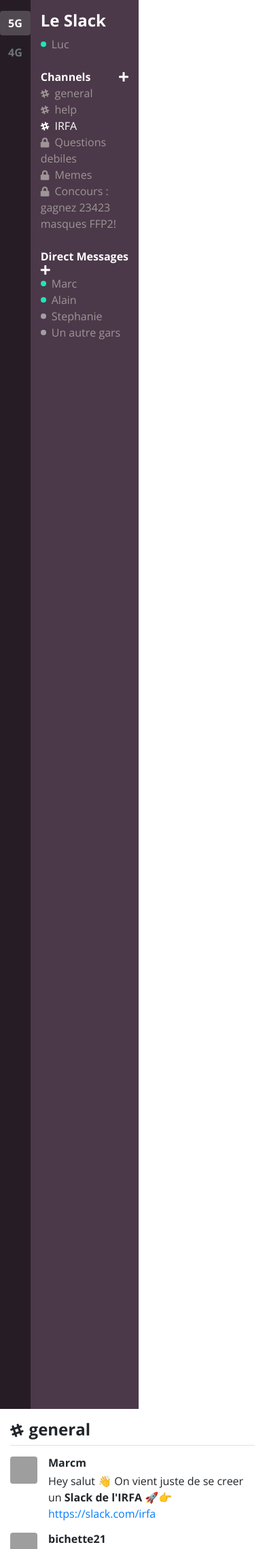
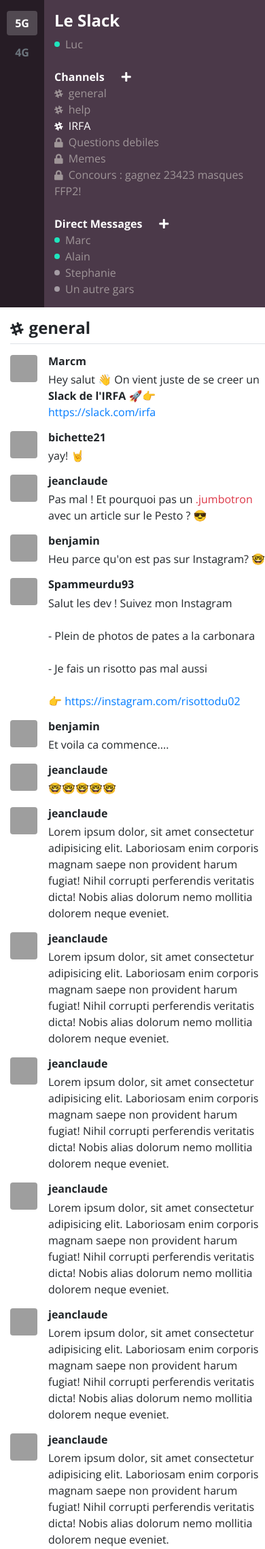
Before and after one commit to MushkyQT/Exercises-IRFA, a PHP site: page / in a window 390 px wide. Shown: the top 2278 px of the page at 68% size. Run offline with PHP 8.4, Linux system fonts and the light colour scheme; some libraries are stand-ins or nearby versions; grey boxes are pictures that could not be loaded.

Commit message:
Responsive (hopefully) now.

```diff
--- a/Pierre/09-08-20_2/css/style.css
+++ b/Pierre/09-08-20_2/css/style.css
@@ -1,22 +1,48 @@
 @import url("https://fonts.googleapis.com/css?family=Open+Sans:400,700,800");
 #fullscreen {
-    height: 100vh;
     font-family: "Open Sans", sans-serif;
 }
 
 #serverBar {
-    height: 100vh;
     background-color: #261c25;
-    max-width: 80px;
 }
+
 #chanBar {
-    height: 100vh;
     background-color: #4b3949;
-    max-width: 193px;
 }
+
 #chat {
-    height: 100vh;
     background-color: #ffffff;
+}
+
+@media only screen and (min-width: 768px) {
+    #serverBar {
+        height: 100vh;
+        max-width: 80px;
+    }
+
+    #chanBar {
+        height: 100vh;
+        max-width: 193px;
+    }
+
+    #chat {
+        height: 100vh;
+    }
+}
+
+@media only screen and (max-width: 768px) {
+    #chanBar {
+        padding-bottom: 15px;
+    }
+
+    #chat {
+        padding-right: 0;
+    }
+
+    .fa-plus {
+        margin-left: 25px;
+    }
 }
 
 .slackGray {
--- a/Pierre/09-08-20_2/index.html
+++ b/Pierre/09-08-20_2/index.html
@@ -23,8 +23,8 @@
     </head>
     <body>
         <div class="container-fluid" id="fullscreen">
-            <div class="row h-100">
-                <div class="col-1" id="serverBar">
+            <div class="row">
+                <div class="col-2 col-md-1" id="serverBar">
                     <div class="row justify-content-center">
                         <div class="btn-group-vertical mt-3" role="group">
                             <button
@@ -42,7 +42,7 @@
                         </div>
                     </div>
                 </div>
-                <div class="col-2" id="chanBar">
+                <div class="col-10 col-md-2" id="chanBar">
                     <div class="container">
                         <div class="row">
                             <div class="col-12 mt-3 px-0">
@@ -56,7 +56,7 @@
                             <div class="slackGray pl-2">Luc</div>
                         </div>
                         <div
-                            class="row justify-content-between align-items-center"
+                            class="row justify-content-md-between align-items-center"
                         >
                             <span class="chanList">Channels</span>
                             <i class="fas fa-plus text-white"></i>
@@ -97,7 +97,7 @@
                             </div>
                         </div>
                         <div
-                            class="row justify-content-between align-items-center mt-4"
+                            class="row justify-content-md-between align-items-center mt-4"
                         >
                             <span class="chanList text-nowrap"
                                 >Direct Messages</span
@@ -122,7 +122,7 @@
                         </div>
                     </div>
                 </div>
-                <div class="col" id="chat">
+                <div class="col-12 col-md" id="chat">
                     <div class="container-fluid">
                         <div class="row align-items-center mt-3 border-bottom">
                             <i
@@ -141,7 +141,9 @@
                                 <div class="ml-3">
                                     <h3 class="usrname">Marcm</h3>
                                     <p>
-                                        Hey salut 👋 On vient juste de se creer un <strong>Slack de l'IRFA</strong> 🚀👉 <a href="#">https://slack.com/irfa</a>
+                                        Hey salut 👋 On vient juste de se creer
+                                        un <strong>Slack de l'IRFA</strong> 🚀👉
+                                        <a href="#">https://slack.com/irfa</a>
                                     </p>
                                 </div>
                             </div>
@@ -154,9 +156,7 @@
                                 </div>
                                 <div class="ml-3">
                                     <h3 class="usrname">bichette21</h3>
-                                    <p>
-                                        yay! 🤘
-                                    </p>
+                                    <p>yay! 🤘</p>
                                 </div>
                             </div>
                             <div class="message d-flex">
@@ -169,7 +169,11 @@
                                 <div class="ml-3">
                                     <h3 class="usrname">jeanclaude</h3>
                                     <p>
-                                        Pas mal ! Et pourquoi pas un <span class="text-danger">.jumbotron</span> avec un article sur le Pesto ? 😎
+                                        Pas mal ! Et pourquoi pas un
+                                        <span class="text-danger"
+                                            >.jumbotron</span
+                                        >
+                                        avec un article sur le Pesto ? 😎
                                     </p>
                                 </div>
                             </div>
@@ -183,7 +187,8 @@
                                 <div class="ml-3">
                                     <h3 class="usrname">benjamin</h3>
                                     <p>
-                                        Heu parce qu'on est pas sur Instagram? 🤓
+                                        Heu parce qu'on est pas sur Instagram?
+                                        🤓
                                     </p>
                                 </div>
                             </div>
@@ -198,12 +203,16 @@
                                     <h3 class="usrname">Spammeurdu93</h3>
                                     <p>
                                         Salut les dev ! Suivez mon Instagram
-                                        <br><br>
-                                        - Plein de photos de pates a la carbonara
-                                        <br><br>
+                                        <br /><br />
+                                        - Plein de photos de pates a la
+                                        carbonara
+                                        <br /><br />
                                         - Je fais un risotto pas mal aussi
-                                        <br><br>
-                                        👉 <a href="#">https://instagram.com/risottodu02</a>
+                                        <br /><br />
+                                        👉
+                                        <a href="#"
+                                            >https://instagram.com/risottodu02</a
+                                        >
                                     </p>
                                 </div>
                             </div>
@@ -216,8 +225,37 @@
                                 </div>
                                 <div class="ml-3">
                                     <h3 class="usrname">benjamin</h3>
+                                    <p>Et voila ca commence....</p>
+                                </div>
+                            </div>
+                            <div class="message d-flex">
+                                <div>
+                                    <img
+                                        class="pp"
+                                        src="https://picsum.photos/40"
+                                    />
+                                </div>
+                                <div class="ml-3">
+                                    <h3 class="usrname">jeanclaude</h3>
+                                    <p>🤓🤓🤓🤓🤓</p>
+                                </div>
+                            </div>
+                            <div class="message d-flex">
+                                <div>
+                                    <img
+                                        class="pp"
+                                        src="https://picsum.photos/40"
+                                    />
+                                </div>
+                                <div class="ml-3">
+                                    <h3 class="usrname">jeanclaude</h3>
                                     <p>
-                                        Et voila ca commence....
+                                        Lorem ipsum dolor, sit amet consectetur
+                                        adipisicing elit. Laboriosam enim
+                                        corporis magnam saepe non provident
+                                        harum fugiat! Nihil corrupti perferendis
+                                        veritatis dicta! Nobis alias dolorum
+                                        nemo mollitia dolorem neque eveniet.
                                     </p>
                                 </div>
                             </div>
@@ -231,7 +269,12 @@
                                 <div class="ml-3">
                                     <h3 class="usrname">jeanclaude</h3>
                                     <p>
-                                        🤓🤓🤓🤓🤓
+                                        Lorem ipsum dolor, sit amet consectetur
+                                        adipisicing elit. Laboriosam enim
+                                        corporis magnam saepe non provident
+                                        harum fugiat! Nihil corrupti perferendis
+                                        veritatis dicta! Nobis alias dolorum
+                                        nemo mollitia dolorem neque eveniet.
                                     </p>
                                 </div>
                             </div>
@@ -245,7 +288,12 @@
                                 <div class="ml-3">
                                     <h3 class="usrname">jeanclaude</h3>
                                     <p>
-                                        Lorem ipsum dolor, sit amet consectetur adipisicing elit. Laboriosam enim corporis magnam saepe non provident harum fugiat! Nihil corrupti perferendis veritatis dicta! Nobis alias dolorum nemo mollitia dolorem neque eveniet.
+                                        Lorem ipsum dolor, sit amet consectetur
+                                        adipisicing elit. Laboriosam enim
+                                        corporis magnam saepe non provident
+                                        harum fugiat! Nihil corrupti perferendis
+                                        veritatis dicta! Nobis alias dolorum
+                                        nemo mollitia dolorem neque eveniet.
                                     </p>
                                 </div>
                             </div>
@@ -259,7 +307,12 @@
                                 <div class="ml-3">
                                     <h3 class="usrname">jeanclaude</h3>
                                     <p>
-                                        Lorem ipsum dolor, sit amet consectetur adipisicing elit. Laboriosam enim corporis magnam saepe non provident harum fugiat! Nihil corrupti perferendis veritatis dicta! Nobis alias dolorum nemo mollitia dolorem neque eveniet.
+                                        Lorem ipsum dolor, sit amet consectetur
+                                        adipisicing elit. Laboriosam enim
+                                        corporis magnam saepe non provident
+                                        harum fugiat! Nihil corrupti perferendis
+                                        veritatis dicta! Nobis alias dolorum
+                                        nemo mollitia dolorem neque eveniet.
                                     </p>
                                 </div>
                             </div>
@@ -273,7 +326,12 @@
                                 <div class="ml-3">
                                     <h3 class="usrname">jeanclaude</h3>
                                     <p>
-                                        Lorem ipsum dolor, sit amet consectetur adipisicing elit. Laboriosam enim corporis magnam saepe non provident harum fugiat! Nihil corrupti perferendis veritatis dicta! Nobis alias dolorum nemo mollitia dolorem neque eveniet.
+                                        Lorem ipsum dolor, sit amet consectetur
+                                        adipisicing elit. Laboriosam enim
+                                        corporis magnam saepe non provident
+                                        harum fugiat! Nihil corrupti perferendis
+                                        veritatis dicta! Nobis alias dolorum
+                                        nemo mollitia dolorem neque eveniet.
                                     </p>
                                 </div>
                             </div>
@@ -287,7 +345,12 @@
                                 <div class="ml-3">
                                     <h3 class="usrname">jeanclaude</h3>
                                     <p>
-                                        Lorem ipsum dolor, sit amet consectetur adipisicing elit. Laboriosam enim corporis magnam saepe non provident harum fugiat! Nihil corrupti perferendis veritatis dicta! Nobis alias dolorum nemo mollitia dolorem neque eveniet.
+                                        Lorem ipsum dolor, sit amet consectetur
+                                        adipisicing elit. Laboriosam enim
+                                        corporis magnam saepe non provident
+                                        harum fugiat! Nihil corrupti perferendis
+                                        veritatis dicta! Nobis alias dolorum
+                                        nemo mollitia dolorem neque eveniet.
                                     </p>
                                 </div>
                             </div>
@@ -301,35 +364,12 @@
                                 <div class="ml-3">
                                     <h3 class="usrname">jeanclaude</h3>
                                     <p>
-                                        Lorem ipsum dolor, sit amet consectetur adipisicing elit. Laboriosam enim corporis magnam saepe non provident harum fugiat! Nihil corrupti perferendis veritatis dicta! Nobis alias dolorum nemo mollitia dolorem neque eveniet.
-                                    </p>
-                                </div>
-                            </div>
-                            <div class="message d-flex">
-                                <div>
-                                    <img
-                                        class="pp"
-                                        src="https://picsum.photos/40"
-                                    />
-                                </div>
-                                <div class="ml-3">
-                                    <h3 class="usrname">jeanclaude</h3>
-                                    <p>
-                                        Lorem ipsum dolor, sit amet consectetur adipisicing elit. Laboriosam enim corporis magnam saepe non provident harum fugiat! Nihil corrupti perferendis veritatis dicta! Nobis alias dolorum nemo mollitia dolorem neque eveniet.
-                                    </p>
-                                </div>
-                            </div>
-                            <div class="message d-flex">
-                                <div>
-                                    <img
-                                        class="pp"
-                                        src="https://picsum.photos/40"
-                                    />
-                                </div>
-                                <div class="ml-3">
-                                    <h3 class="usrname">jeanclaude</h3>
-                                    <p>
-                                        Lorem ipsum dolor, sit amet consectetur adipisicing elit. Laboriosam enim corporis magnam saepe non provident harum fugiat! Nihil corrupti perferendis veritatis dicta! Nobis alias dolorum nemo mollitia dolorem neque eveniet.
+                                        Lorem ipsum dolor, sit amet consectetur
+                                        adipisicing elit. Laboriosam enim
+                                        corporis magnam saepe non provident
+                                        harum fugiat! Nihil corrupti perferendis
+                                        veritatis dicta! Nobis alias dolorum
+                                        nemo mollitia dolorem neque eveniet.
                                     </p>
                                 </div>
                             </div>
```
